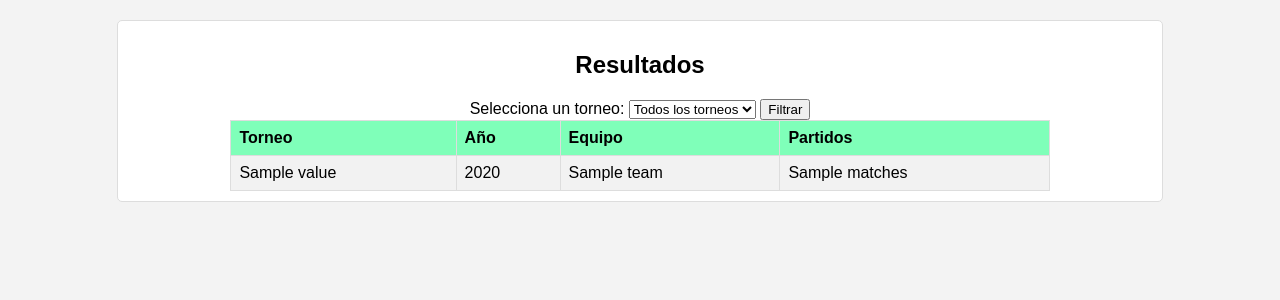
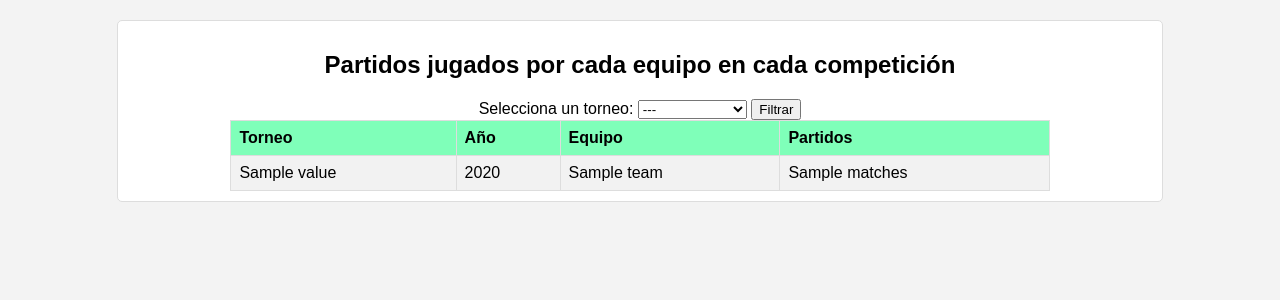
Before and after one commit to Jaimegg177/FootMon, a Django app: template footmon/partidos/templates/partidos_equipo_anyo_torneo.html in a window 1280 px wide. Shown: the part 80-380 px from the top of the page. Run offline with Django 4.2, Linux system fonts and the light colour scheme; the template is opened without the code that fills it: most values are stand-ins (such as "Sample title", 1, 10 or a date in 2020).

Commit message:
eleccion erronea filtro

```diff
--- a/footmon/partidos/templates/consultas.html
+++ b/footmon/partidos/templates/consultas.html
@@ -93,7 +93,7 @@
         <p>Selecciona una consulta para ver los resultados:</p>
 
         <div class="button-container">
-            <a href="partidos_equipo_anyo_torneo" class="button">Partidos jugados por equipo</a>
+            <a href="partidos_equipo_anyo_torneo" class="button">Partidos jugados por equipo en una competición</a>
             <a href="goles_por_jugador_y_anyo" class="button">Goles por jugador y año</a>
             <a href="media_goles_de_penalti_por_jugador" class="button">Media de goles de penalti de cada jugador por año</a>
             <a href="goles_en_propia" class="button">Goles en propia puerta</a>
--- a/footmon/partidos/templates/partidos_equipo_anyo_torneo.html
+++ b/footmon/partidos/templates/partidos_equipo_anyo_torneo.html
@@ -90,12 +90,12 @@
     </div>
 
     <div class="container">
-        <h2>Resultados</h2>
+        <h2>Partidos jugados por cada equipo en cada competición</h2>
         <form method="post">
             {% csrf_token %}
             <label for="tournament">Selecciona un torneo:</label>
             <select name="tournament" id="tournament">
-                <option value="">Todos los torneos</option>
+                <option value="">---</option>
                 {% for torneo in torneos %}
                 <option value="{{ torneo }}" {% if torneo == selected_tournament %}selected{% endif %}>{{ torneo }}</option>
                 {% endfor %}
```
